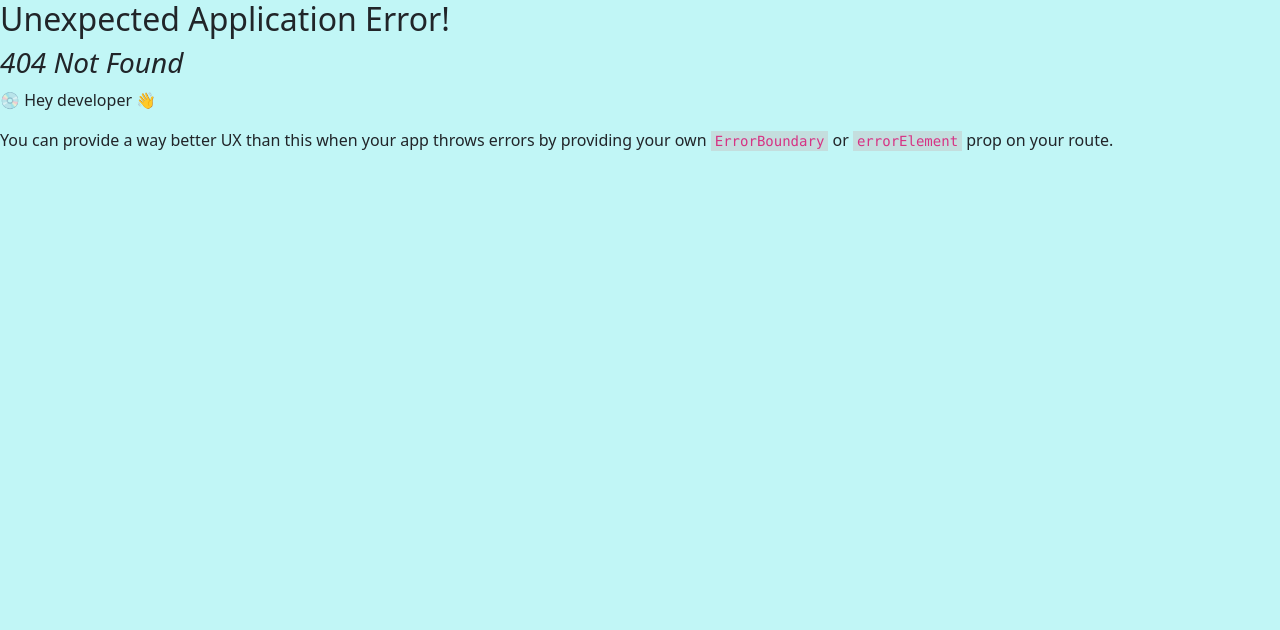
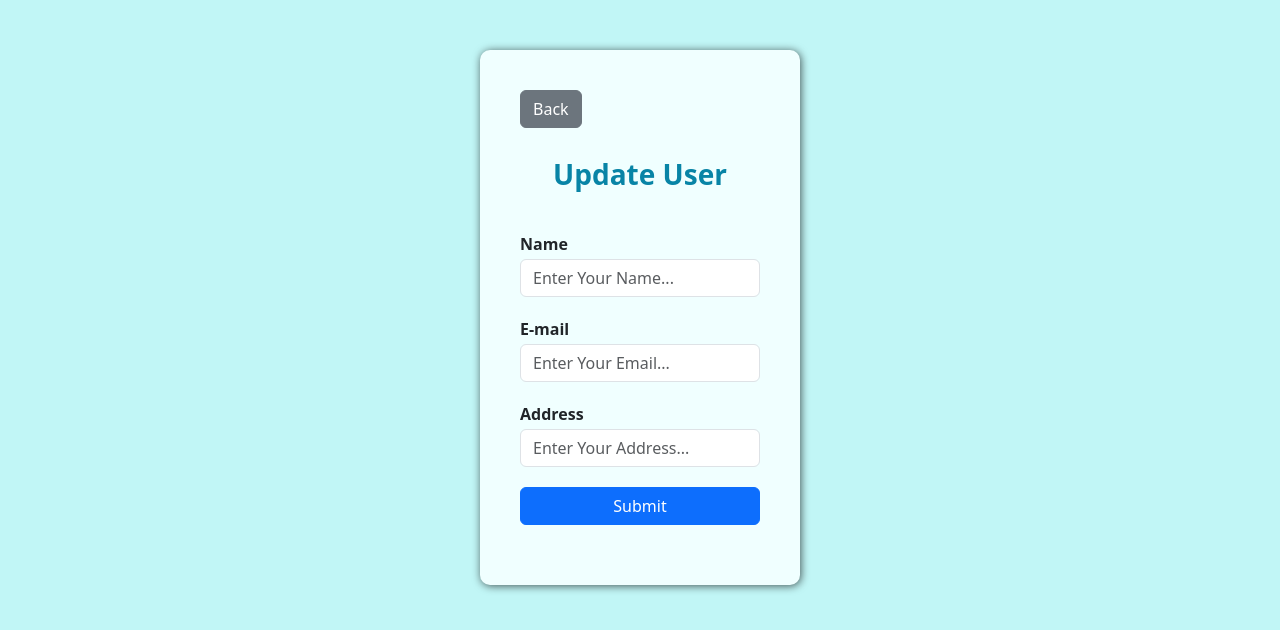
Before and after one commit to Hashara-Pilapitiya/CRUD-APP, a React (Create React App) app in the folder frontend/: page /updateUser/1 in a window 1280 px wide. Before the commit this address had no page. Shown: the top 630 px of the page. Built offline with nearby package versions, Linux system fonts and the light colour scheme; no server answers.

Commit message:
Update userController.js and AddUser.js, and add UpdateUser component

```diff
--- a/frontend/src/App.js
+++ b/frontend/src/App.js
@@ -1,13 +1,15 @@
 import './App.css';
 import User from './getUser/User';
 import AddUser from './addUser/AddUser';
+import UpdateUser from './updateUser/UpdateUser';
 import { createBrowserRouter, RouterProvider } from 'react-router-dom';
 
 function App() {
 
   const route = createBrowserRouter([
     {path: '/', element: <User />},
-    {path: '/addUser', element: <AddUser />}
+    {path: '/addUser', element: <AddUser />},
+    {path: '/updateUser/:id', element: <UpdateUser />}
   ]);
 
   return (
--- a/frontend/src/getUser/User.js
+++ b/frontend/src/getUser/User.js
@@ -47,9 +47,9 @@
                             <td>{user.email}</td>
                             <td>{user.address}</td>
                             <td className='actionButtons'>
-                                <button type="button" class="btn btn-info">
+                                <Link to={`/updateUser/`+user._id} type="button" class="btn btn-info">
                                     <i class="fa-solid fa-pen-to-square"></i>
-                                </button>
+                                </Link>
                                 <button type="button" class="btn btn-danger">
                                     <i class="fa-solid fa-trash"></i>
                                 </button>
--- /dev/null
+++ b/frontend/src/updateUser/UpdateUser.css
@@ -0,0 +1,28 @@
+.addUser {
+    background-color: azure;
+    width: 25%;
+    margin: 50px auto;
+    padding: 40px;
+    border-radius: 10px;
+    box-shadow: 1px 1px 8px rgba(0, 0, 0, 0.65);
+}
+
+.addUser h3 {
+    text-align: center;
+    margin-top: 30px;
+    margin-bottom: 40px;
+    font-weight: 700;
+    color: rgb(8, 132, 166);
+}
+
+.addUserForm .form-group {
+    margin-bottom: 20px;
+    width: 100%;
+    display: flex;
+    flex-direction: column;
+}
+
+.addUserForm .form-group label {
+    margin-bottom: 3px;
+    font-weight: 700;
+}
--- /dev/null
+++ b/frontend/src/updateUser/UpdateUser.js
@@ -0,0 +1,86 @@
+import React, { useEffect, useState } from 'react';
+import './UpdateUser.css';
+import { Link, useNavigate, useParams } from 'react-router-dom';
+import axios from 'axios';
+import toast from 'react-hot-toast';
+
+const UpdateUser = () => {
+
+    const users = {
+        name: "",
+        email: "",
+        address: ""
+    };
+
+    const [user, setUser] = useState(users);
+
+    const navigate = useNavigate();
+
+    const { id } = useParams();
+
+    const inputHandler = (e) => {
+        const {name, value} = e.target;
+        console.log(name,value);
+
+        setUser({...user, [name]: value});
+    }
+
+    useEffect(() => {
+        axios
+        .get(`http://localhost:8000/api/user/${id}`)
+        .then((response) => {
+            setUser(response.data);
+        })
+        .catch((error) => {
+            console.log(error);
+        })
+    }, [id]);
+
+    const submitForm = async(e) => {
+        e.preventDefault();
+        await axios
+        .put(`http://localhost:8000/api/update/user/${id}`, user)
+        .then((response) => {
+            toast.success(response.data.message, {position: 'top-right'});
+            navigate("/");
+        })
+        .catch((error) => {
+            console.log(error);
+        })
+    }
+
+  return (
+
+    <div className='addUser'>
+
+        <Link to="/" type="button" class="btn btn-secondary">Back</Link>
+
+        <h3>Update User</h3>
+
+        <form className='addUserForm' onSubmit={submitForm}>
+
+            <div className='form-group'>
+                <label for='name'>Name</label>
+                <input type='text' className='form-control' name='name' onChange={inputHandler} id='name' value={user.name} placeholder='Enter Your Name...' />
+            </div>
+
+            <div className='form-group'>
+                <label for='email'>E-mail</label>
+                <input type='email' className='form-control' name='email' onChange={inputHandler} id='email' value={user.email} placeholder='Enter Your Email...' />
+            </div>
+
+            <div className='form-group'>
+                <label for='address'>Address</label>
+                <input type='text' className='form-control' name='address' onChange={inputHandler} id='address' value={user.address} placeholder='Enter Your Address...' />
+            </div>
+
+            <div className='form-group'>
+                <button type="submit" class="btn btn-primary">Submit</button>
+            </div>
+
+        </form>
+    </div>
+  )
+}
+
+export default UpdateUser;
```
Also changed, not shown: 1 other file (tests, documents, lock files or other folders).
